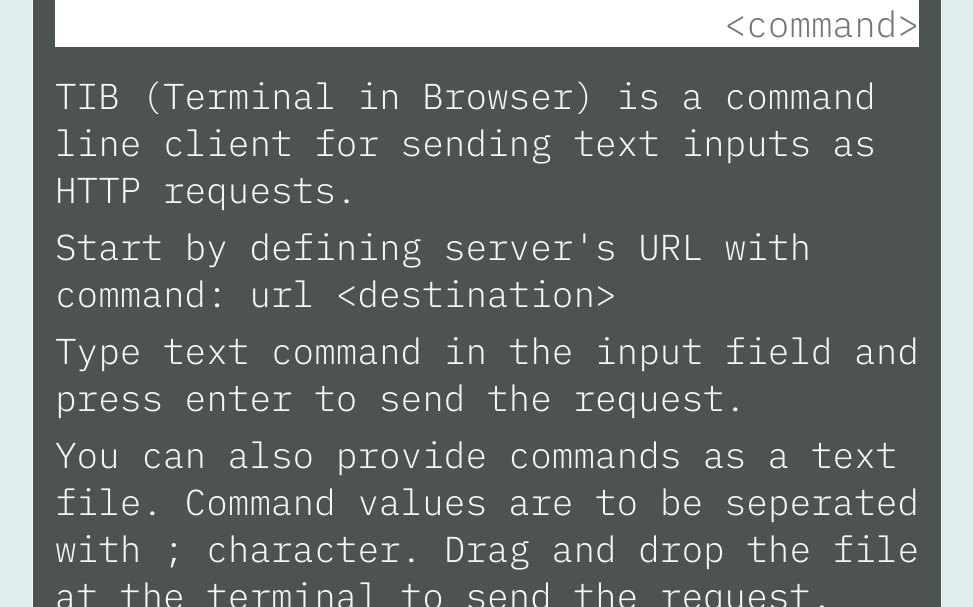
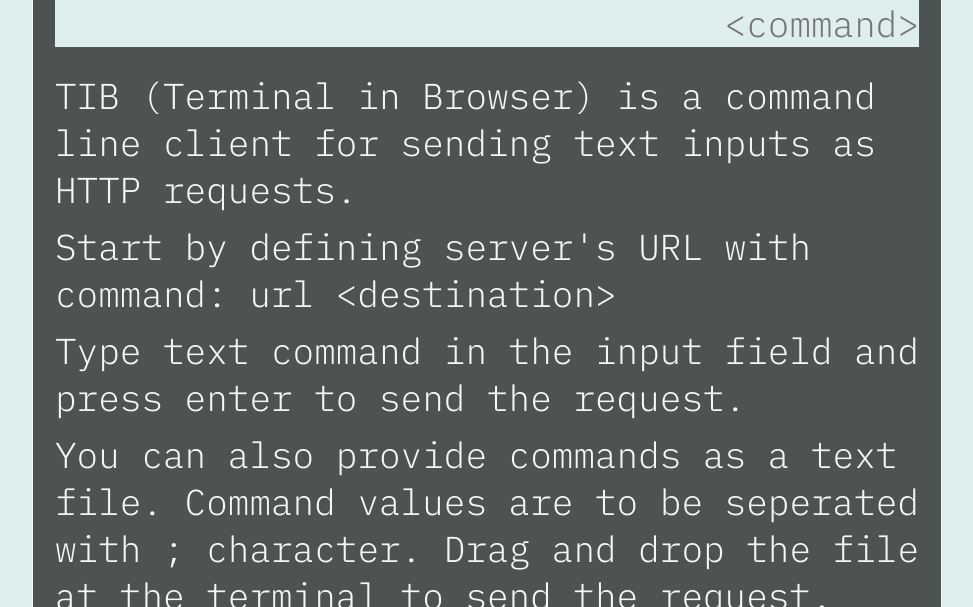
Before and after one commit to keinaju/TIB, a website with bundled scripts: page public/index.html in a window 1280 px wide. Shown: the top 607 px of the page, without its empty margins (153-1126 px from the left). Built offline with nearby package versions, Linux system fonts and the light colour scheme.

Commit message:
Add background color to input element

```diff
--- a/public/styles.css
+++ b/public/styles.css
@@ -55,6 +55,7 @@ html {
 }
 
 input {
+  background-color: var(--body-bg-color);
   border: 0px;
   margin-bottom: 20px;
   text-align: right;
@@ -62,6 +63,7 @@ input {
 }
 
 input:focus {
+  background-color: rgb(255, 255, 255);
   outline: none;
 }
 
```
